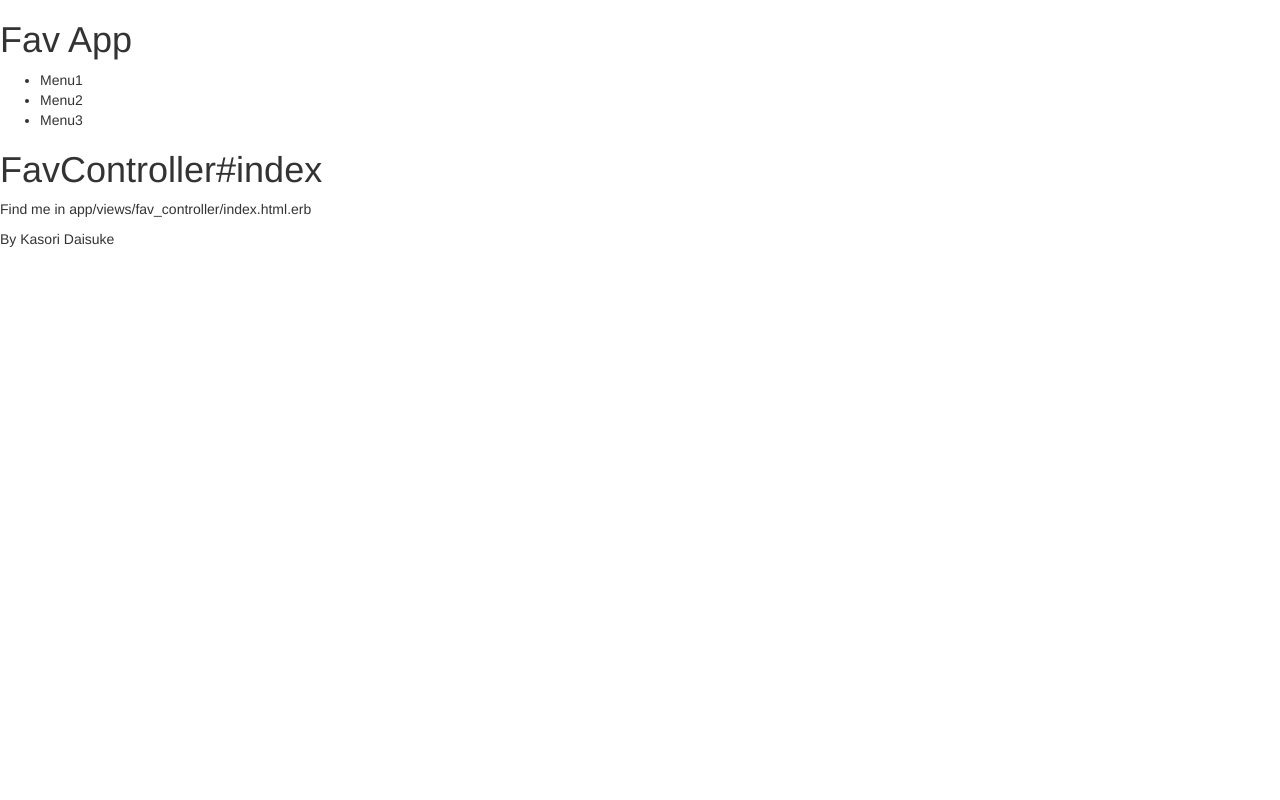
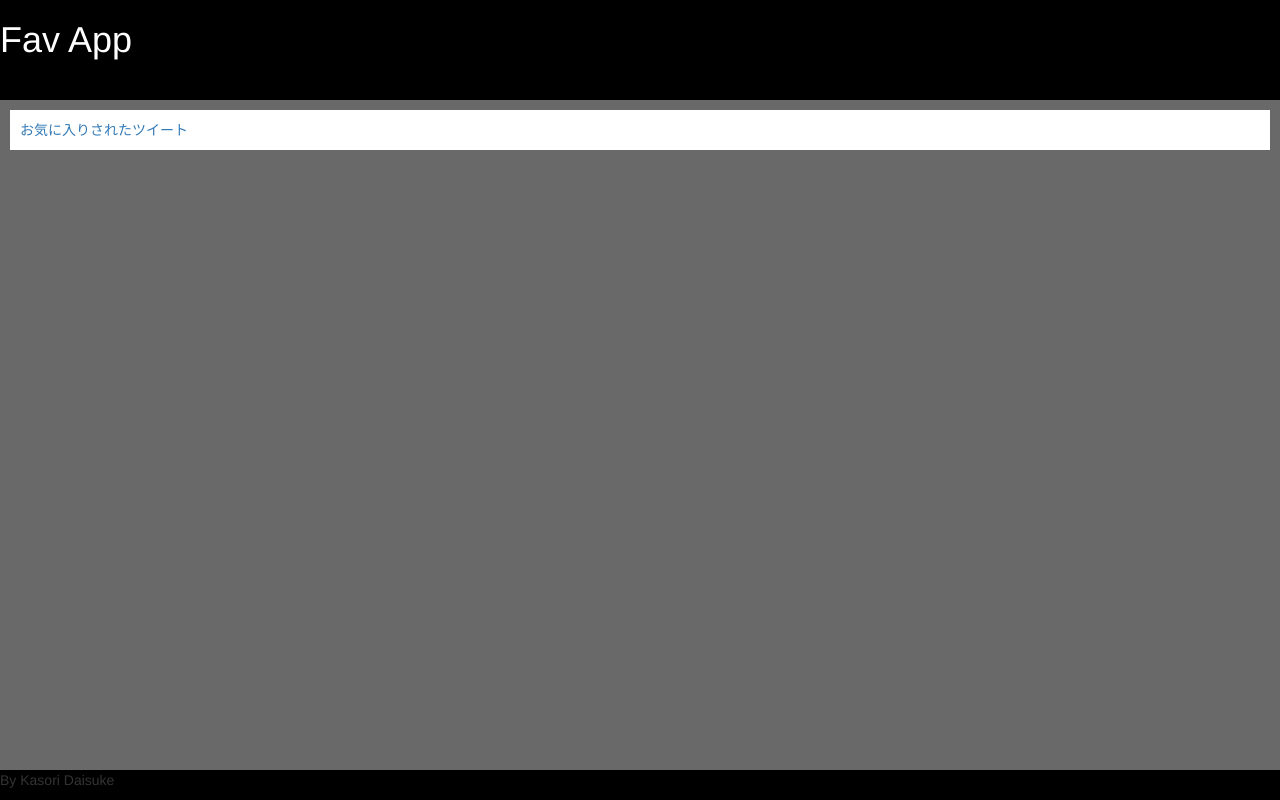
Before and after one commit to KasoriDaisuke/fav_app, a Rails app: template app/views/fav_controller/index.html.erb in a window 1280 px wide. Run offline with Rails 7, Linux system fonts and the light colour scheme; the template is opened without the code that fills it, so the values that code supplies are empty; style sheets or scripts are compiled from the project's sources; some libraries are stand-ins or nearby versions.

Commit message:
route success

```diff
--- a/app/assets/stylesheets/custom.css.scss
+++ b/app/assets/stylesheets/custom.css.scss
@@ -1 +1,33 @@
 @import "bootstrap";
+
+/* universal */
+
+body {
+  background-color: dimgray;
+  padding-top: 100px;
+}
+
+h1 {
+  color: white;
+}
+
+/* header */
+
+.header{
+  height: 100px;
+  background-color: black;
+}
+
+/* footer */
+
+.footer{
+  background-color: black;
+}
+
+/* tweet */
+.tweet{
+  padding: 10px;
+  margin: 10px;
+  width: auto;
+  background-color: white;
+}
--- a/app/views/fav_controller/index.html.erb
+++ b/app/views/fav_controller/index.html.erb
@@ -1,2 +1,3 @@
-<h1>FavController#index</h1>
-<p>Find me in app/views/fav_controller/index.html.erb</p>
+<div class="tweet">
+  <%= link_to "お気に入りされたツイート", show_path %>
+</div>
--- a/app/views/layouts/_footer.html.erb
+++ b/app/views/layouts/_footer.html.erb
@@ -1,3 +1,3 @@
-<footer class="footer">
+<footer class="footer navbar-fixed-bottom">
   <p>By Kasori Daisuke</p>
 </footer>
--- a/app/views/layouts/_header.html.erb
+++ b/app/views/layouts/_header.html.erb
@@ -1,8 +1,3 @@
-<header class="header">
+<header class="header navbar-fixed-top">
   <h1>Fav App</h1>
-  <ul>
-    <li>Menu1</li>
-    <li>Menu2</li>
-    <li>Menu3</li>
-  </ul>
 </header>
--- a/config/routes.rb
+++ b/config/routes.rb
@@ -1,5 +1,4 @@
 Rails.application.routes.draw do
-  get 'fav_controller/index'
-  get 'fav_controller/show'
-  # For details on the DSL available within this file, see http://guides.rubyonrails.org/routing.html
+  root  'fav_controller#index'
+  match '/show',   to: 'fav_controller#show',   via: 'get'
 end
```
Also changed, not shown: Gemfile, Gemfile.lock, 1 other file.
